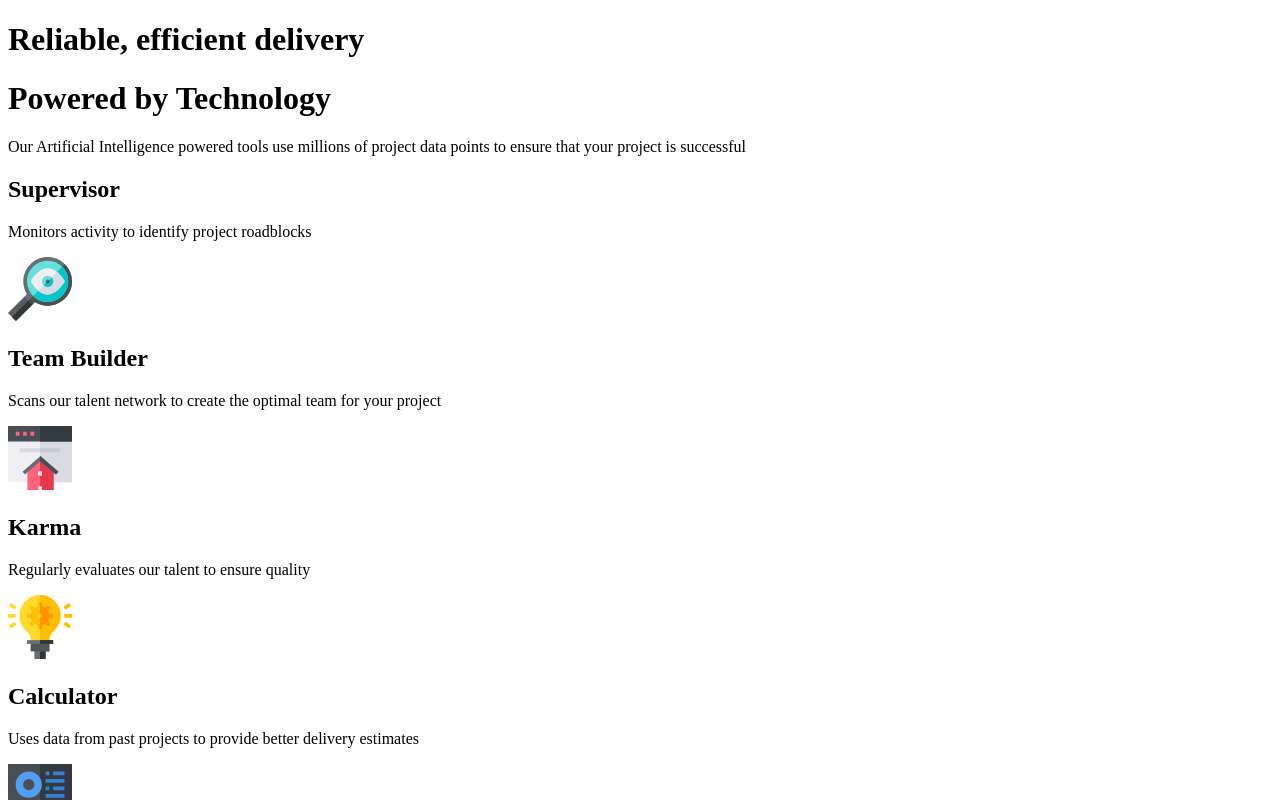
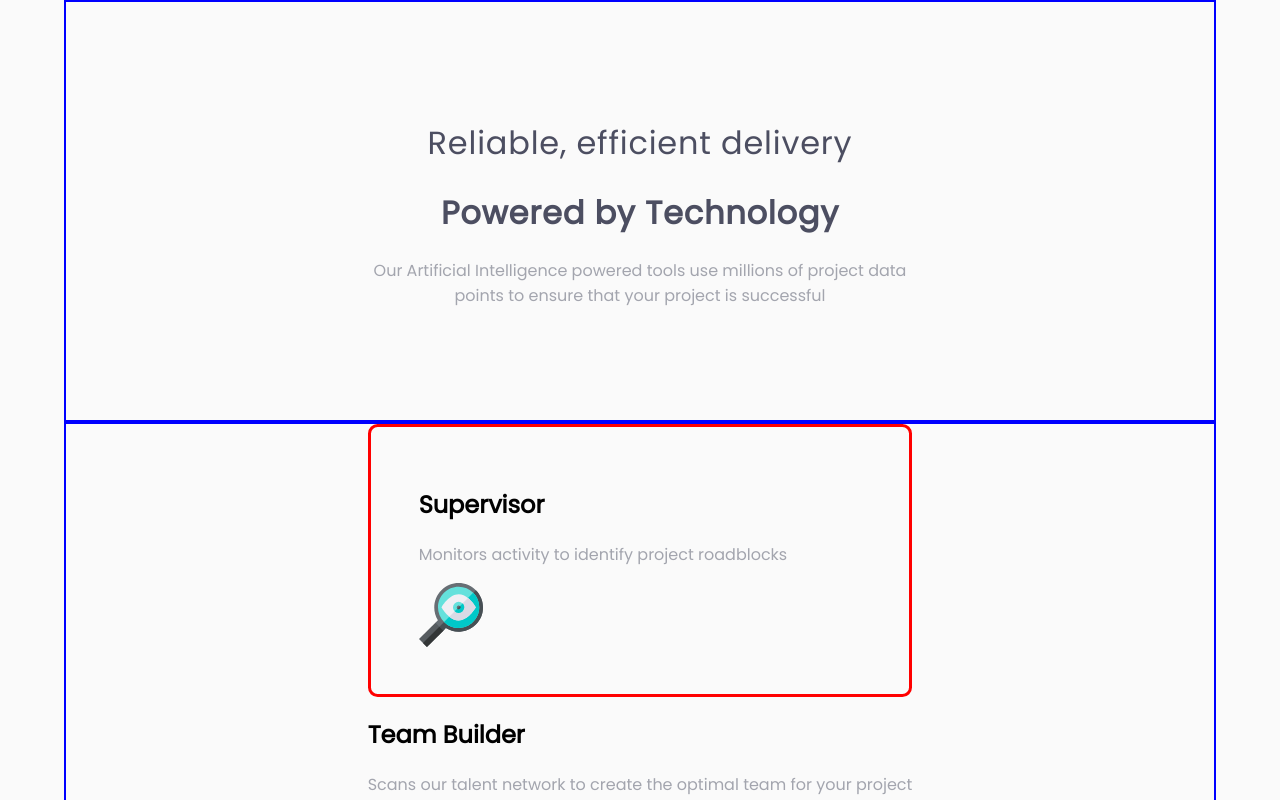
Before and after one commit to jaysonalfie/Four-card-feature-section, a React (Vite) app: page / in a window 1280 px wide. Shown: the top 800 px of the page. Built offline with nearby package versions, Linux system fonts and the light colour scheme.

Commit message:
styled the header component

```diff
--- a/index.html
+++ b/index.html
@@ -1,9 +1,19 @@
-<!doctype html>
+<!DOCTYPE html>
 <html lang="en">
   <head>
     <meta charset="UTF-8" />
-    <link rel="icon" type="image/png" href="./src/assets/images/favicon-32x32.png" />
+    <link
+      rel="icon"
+      type="image/png"
+      href="./src/assets/images/favicon-32x32.png"
+    />
     <meta name="viewport" content="width=device-width, initial-scale=1.0" />
+    <link rel="preconnect" href="https://fonts.googleapis.com" />
+    <link rel="preconnect" href="https://fonts.gstatic.com" crossorigin />
+    <link
+      href="https://fonts.googleapis.com/css2?family=Poppins:ital,wght@200;400;600;900&display=swap"
+      rel="stylesheet"
+    />
     <title>Frontend Mentor | Four card feature section</title>
   </head>
   <body>
--- a/src/components/CardSection.jsx
+++ b/src/components/CardSection.jsx
@@ -1,64 +1,79 @@
-import './style.css'
-import { Link } from 'react-router-dom'
-import Supervisor from '../assets/images/icon-supervisor.svg'
-import TeamBuilder from '../assets/images/icon-team-builder.svg'
-import Karma from '../assets/images/icon-karma.svg'
-import Calculator from '../assets/images/icon-calculator.svg'
+import "./style.css";
+import { Link } from "react-router-dom";
+import Supervisor from "../assets/images/icon-supervisor.svg";
+import TeamBuilder from "../assets/images/icon-team-builder.svg";
+import Karma from "../assets/images/icon-karma.svg";
+import Calculator from "../assets/images/icon-calculator.svg";
 
 const CardSection = () => {
   return (
     <>
+      <body>
+       <div className="container">
        <header>
-        <h1>Reliable, efficient delivery</h1>
+          <h1 className="header__title">Reliable, efficient delivery</h1>
           <h1>Powered by Technology</h1>
-        <p>  Our Artificial Intelligence powered tools use millions of project data points
-        to ensure that your project is successful</p>
+          <p>
+            {" "}
+            Our Artificial Intelligence powered tools use millions of project
+            data<br/> points to ensure that your project is successful
+          </p>
         </header>
+       </div>
 
-     <main>
-        <div className='cards'>
-           <div className='card__supervisor'>
+        <main className="container row">
+          <div className="cards">
+            <div className="card__supervisor">
               <h2>Supervisor</h2>
-            <p>  Monitors activity to identify project roadblocks</p>
-            <div className='card__img'>
-                <img src={Supervisor} alt='spyglass for investigations'/>
+              <p> Monitors activity to identify project roadblocks</p>
+              <div className="card__img">
+                <img src={Supervisor} alt="spyglass for investigations" />
               </div>
             </div>
-           <div className='card__teamBuilder'>
+            <div className="card__teamBuilder">
               <h2>Team Builder</h2>
-            <p>  Scans our talent network to create the optimal team for your project</p>
-            <div className='card__img'>
-               <img src={TeamBuilder} alt='home sructure'/>
+              <p>
+                Scans our talent network to create the optimal team for your
+                project
+              </p>
+              <div className="card__img">
+                <img src={TeamBuilder} alt="home sructure" />
               </div>
             </div>
-           <div className='card__karma'>
-            <h2>  Karma</h2>
-            <p>  Regularly evaluates our talent to ensure quality</p>
-            <div className='card__img'>
-               <img src={Karma} alt='lightbulb for creative ideas'/>
+            <div className="card__karma">
+              <h2> Karma</h2>
+              <p> Regularly evaluates our talent to ensure quality</p>
+              <div className="card__img">
+                <img src={Karma} alt="lightbulb for creative ideas" />
               </div>
             </div>
-           <div className='card__calculator'>
-            <h2>  Calculator </h2>
-            <p>  Uses data from past projects to provide better delivery estimates</p>
-            <div className='card__img'>
-             <img src={Calculator} alt='computer monitor'/>
-
+            <div className="card__calculator">
+              <h2> Calculator </h2>
+              <p>
+                Uses data from past projects to provide better delivery
+                estimates
+              </p>
+              <div className="card__img">
+                <img src={Calculator} alt="computer monitor" />
+              </div>
             </div>
           </div>
 
-        </div>
-
-           <div className='attribution'>
+          <div className="attribution">
             Challenge by{" "}
-              <Link to="https://www.frontendmentor.io?ref=challenge" target='_blank'>Frontend Mentor</Link>
-              .Coded by
+            <Link
+              to="https://www.frontendmentor.io?ref=challenge"
+              target="_blank"
+            >
+              Frontend Mentor
+            </Link>
+            . Coded by{" "}
             <Link to="https://github.com/jaysonalfie">Jayson Alfie</Link>
           </div>
+        </main>
+      </body>
+    </>
+  );
+};
 
-     </main>
-    </>
-  )
-}
-
-export default CardSection
+export default CardSection;
--- a/src/components/style.css
+++ b/src/components/style.css
@@ -1,7 +1,85 @@
 /*style.css*/
+/*Breaking Points
+375px, 600px, 1440px, 1200px, 900px*/
 
 *,
 *::before,
 *::after {
-    box-sizing: border-box;
+  box-sizing: border-box;
 }
+
+:root {
+  /*Primary colors*/
+  --red-color: hsl(0, 78%, 62%);
+  --cyan-color: hsl(180, 62%, 55%);
+  --orange-color: hsl(34, 97%, 64%);
+  --blue-color: hsl(212, 86%, 64%);
+
+  /*Neutral colors*/
+  --very-Dark-Blue: hsl(234, 12%, 34%);
+  --grayish-Blue: hsl(229, 6%, 66%);
+  --very-Light-Gary: hsl(0, 0%, 98%);
+}
+
+body {
+  margin: 0;
+  font-family: "Poppins", sans-serif;
+  font-size: 1rem;
+  background-color: var(--very-Light-Gary);
+}
+
+h1 {
+  color: var(--very-Dark-Blue);
+  font-weight: 600;
+  letter-spacing: 0.05rem;
+}
+
+p {
+  color: var(--grayish-Blue);
+  font-weight: 400;
+}
+
+/*Reusables*/
+.container {
+  width: 90%;
+  max-width: 1200px;
+  margin: 0 auto;
+  border: 2px solid blue;
+}
+
+.row {
+    display: flex;
+    flex-direction: column;
+    align-items: center;
+  }
+
+
+  /*Cards*/
+
+.card__supervisor{
+    padding:2.5rem 3rem;
+    border:3px solid red;
+    border-radius: 0.6rem;
+}
+header {
+  padding: 6rem 0;
+  text-align: center;
+}
+
+header .header__title{
+    font-weight: 200;
+    letter-spacing: 0.05rem;
+}
+
+
+
+
+
+
+.attribution {
+  font-size: 11px;
+  text-align: center;
+}
+.attribution a {
+  color: hsl(228, 45%, 44%);
+}
```
Also changed, not shown: src/index.css (added). Lines whose indentation alone changed are shown as unchanged.
